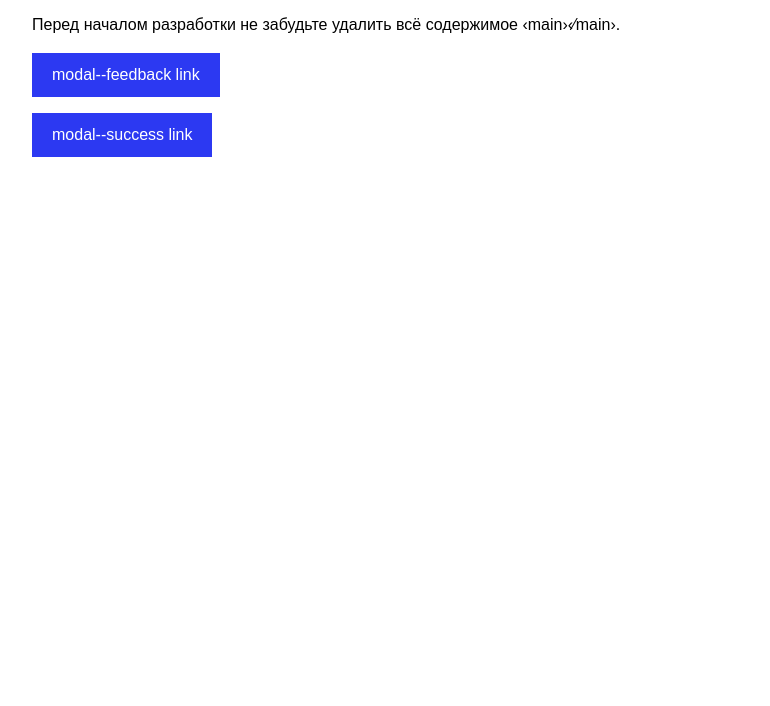
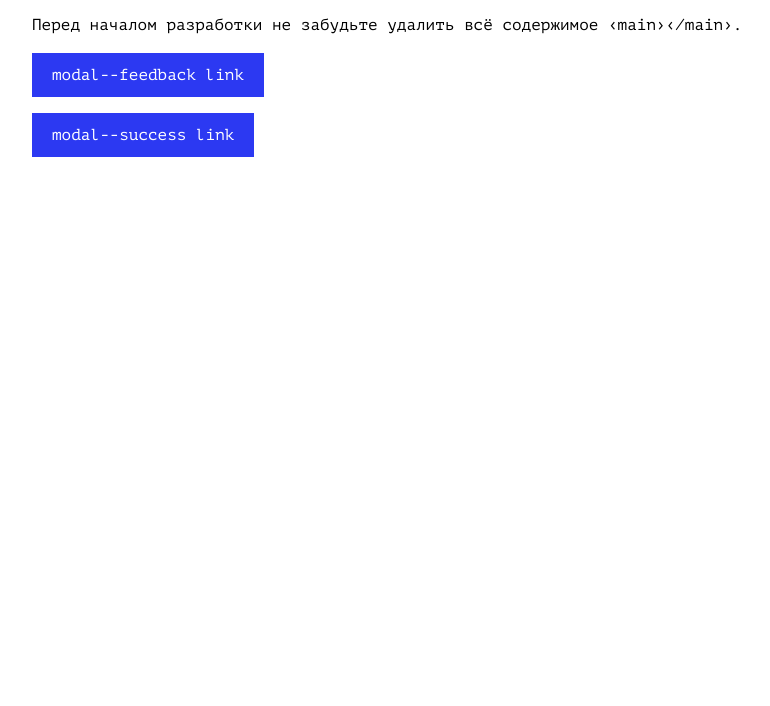
Before and after one commit to webAmoeba/smart-device, a website built with webpack: page source/index.html in a window 1280 px wide. Shown: the part 94-800 px from the top of the page, without its empty margins (0-770 px from the left). Built offline with nearby package versions, Linux system fonts and the light colour scheme; files whose address does not match are found by name.

Commit message:
returned fonts for rouble-symbol

```diff
--- a/source/sass/global/fonts.scss
+++ b/source/sass/global/fonts.scss
@@ -1,3 +1,13 @@
+@font-face {
+  font-style: normal;
+  font-weight: 400;
+  font-family: "Rouble";
+  font-display: swap;
+  src: local("Rouble")
+    url("../fonts/rouble.woff2") format("woff2"),
+    url("../fonts/rouble.woff") format("woff");
+}
+
 @font-face {
   font-style: normal;
   font-weight: 400;
--- a/source/sass/global/reboot.scss
+++ b/source/sass/global/reboot.scss
@@ -16,7 +16,7 @@ html {
   font-weight: 400;
   font-size: $fz-default;
   line-height: 24px;
-  font-family: $ff-placeholder;
+  font-family: $font-family;
   color: $color-default-black;
 
   -webkit-font-smoothing: antialiased;
--- a/source/sass/variables.scss
+++ b/source/sass/variables.scss
@@ -27,7 +27,7 @@ $fz-default:                        16px;
 // https://www.artlebedev.ru/kovodstvo/sections/159/#13
 $ff-rouble:                         "Rouble", "Arial", sans-serif;
 
-$ff-placeholder:                    "Placeholder", "Arial", sans-serif;
+$font-family:                    "PT Mono", "Arial", sans-serif;
 
 // Animation
 // ---------------------------------
```
Also changed, not shown: build/css/style.css, build/css/style.min.css, build/fonts/rouble.woff (added), build/fonts/rouble.woff2 (added), source/fonts/rouble.woff (added), source/fonts/rouble.woff2 (added), 1 other file.
